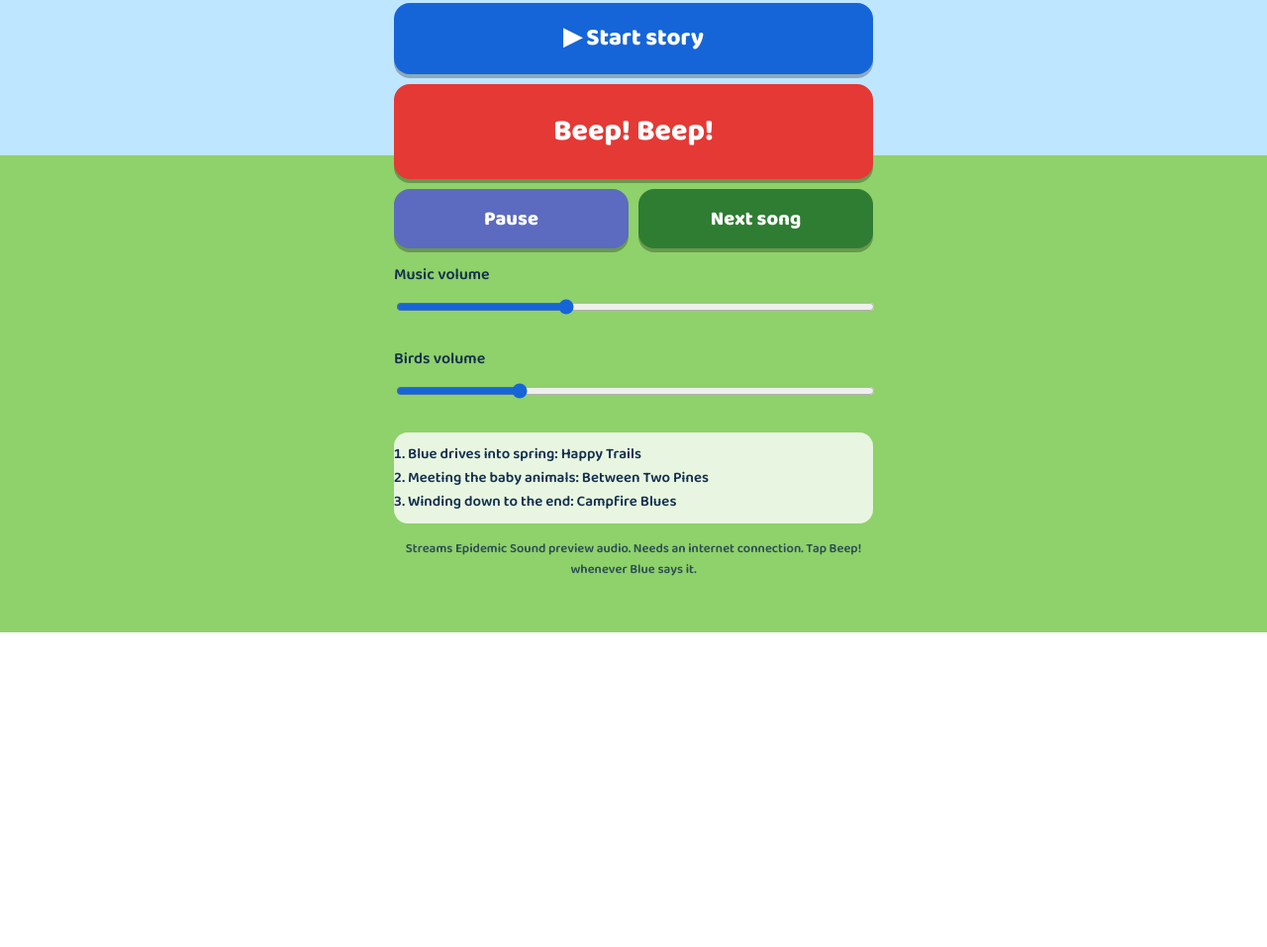
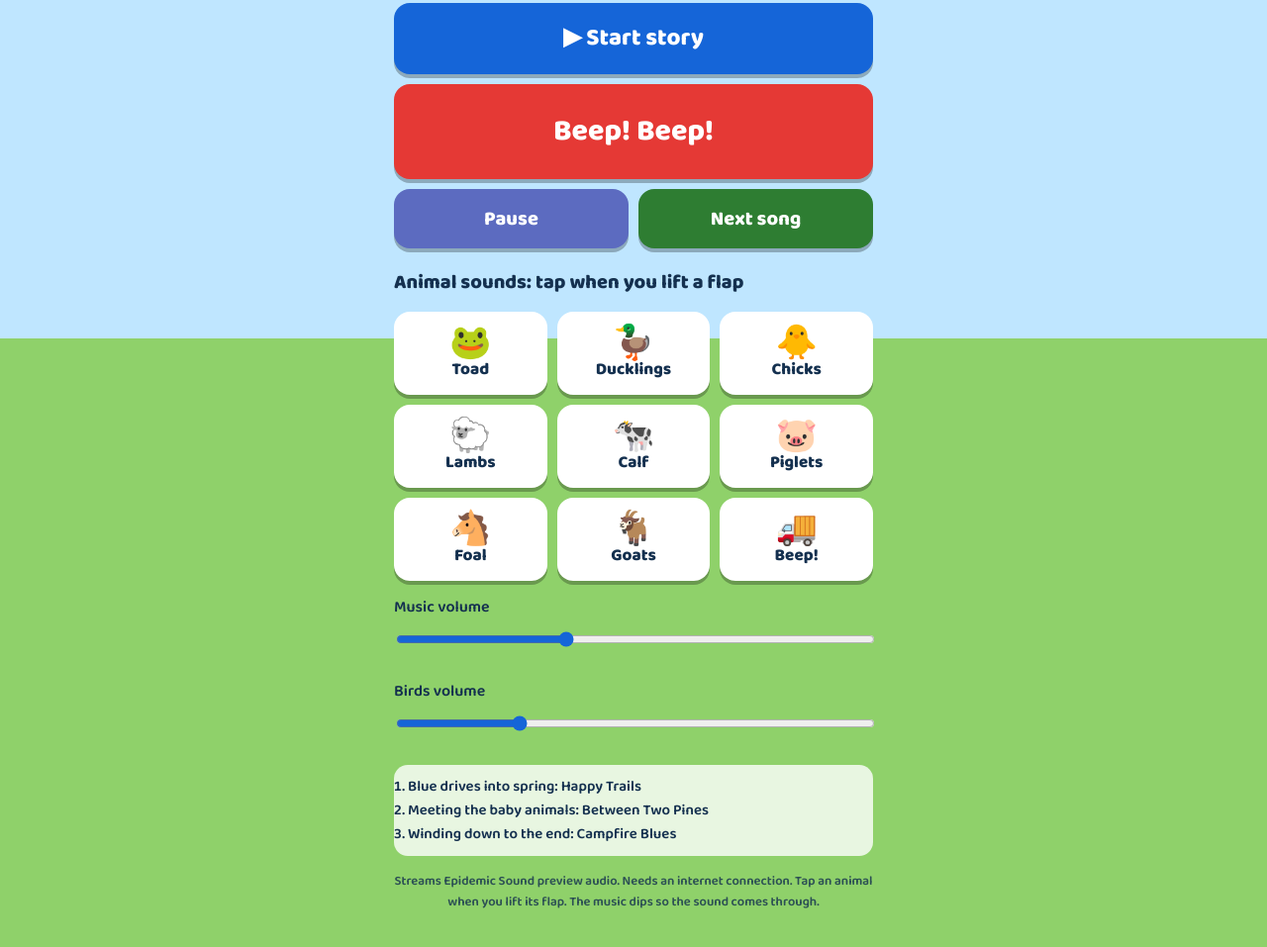
Before and after one commit to dylanbarker12/little-blue-truck-read-along, a plain HTML site: page index.html in a window 1280 px wide. Shown: the part 431-1388 px from the top of the page at 99% size. Before the commit the page ends 1070 px from the top, so only its background shows below. Drawn offline with Linux system fonts and the light colour scheme.

Commit message:
Add farm animal sound buttons
Co-Authored-By: Claude Opus 5.5 <noreply@anthropic.com>
Claude-Session: https://claude.ai/code/session_01Hhuksa8xsyczcyXPSqFSAn

```diff
--- a/index.html
+++ b/index.html
@@ -28,6 +28,11 @@ input[type=range]{width:100%;height:36px;accent-color:#1565d8}
 .list{background:#ffffffcc;border-radius:14px;padding:10px 14px;margin-top:16px;text-align:left;font-size:15px}
 .list li.on{font-weight:800;color:#0a4fa8}
 .note{font-size:13px;margin-top:14px;opacity:.8}
+.animals{display:grid;grid-template-columns:repeat(3,minmax(0,1fr));gap:10px;margin-top:14px}
+.animals button{background:#fff;color:#14304f;font-size:17px;min-height:84px;display:flex;flex-direction:column;align-items:center;justify-content:center;line-height:1.1;padding:6px}
+.animals button span{font-size:34px;line-height:1}
+.animals button.hit{background:#ffe066}
+h2{font-size:20px;margin:18px 0 0;text-align:left}
 </style>
 </head>
 <body>
@@ -51,12 +56,14 @@ input[type=range]{width:100%;height:36px;accent-color:#1565d8}
     <button id="pause">Pause</button>
     <button id="next">Next song</button>
   </div>
+  <h2>Animal sounds: tap when you lift a flap</h2>
+  <div class="animals" id="animals"></div>
   <label for="mvol">Music volume</label>
   <input id="mvol" type="range" min="0" max="100" value="35">
   <label for="bvol">Birds volume</label>
   <input id="bvol" type="range" min="0" max="100" value="25">
   <ol class="list" id="list"></ol>
-  <p class="note">Streams Epidemic Sound preview audio. Needs an internet connection. Tap Beep! whenever Blue says it.</p>
+  <p class="note">Streams Epidemic Sound preview audio. Needs an internet connection. Tap an animal when you lift its flap. The music dips so the sound comes through.</p>
 </main>
 <script>
 {
@@ -102,6 +109,31 @@ $("pause").onclick=()=>{
 $("next").onclick=()=>{if(!started)return;fade(music,0,800,()=>play(i+1))};
 $("mvol").oninput=()=>{music.volume=mv()};
 $("bvol").oninput=()=>{birds.volume=bv()};
+const A="https://audiocdn.epidemicsound.com/lqmp3/";
+const animals=[
+  {n:"Toad",e:"🐸",f:"01KK2DJ2301PQ99CTCD7Q48FQ9.mp3",max:3},
+  {n:"Ducklings",e:"🦆",f:"01KJFC16SG6XMM9SCATCXQK88B.mp3",max:3},
+  {n:"Chicks",e:"🐥",f:"01KHP52CK8ZNJ7YSPECEDYJPW6.mp3",max:4},
+  {n:"Lambs",e:"🐑",f:"01KJAFQ083B68YZ0DMAQE5GH04.mp3",max:4},
+  {n:"Calf",e:"🐄",f:"01KJ6EXPMPJQRS4FJ4YK4Y1Y6P.mp3",max:3},
+  {n:"Piglets",e:"🐷",f:"01KK1DWWEN8045601HKNB7JKZ1.mp3",max:4},
+  {n:"Foal",e:"🐴",f:"01KJ2F4008SKW3ZP3ZD9Z0EJST.mp3",max:3},
+  {n:"Goats",e:"🐐",f:"01KJQK4KJH77TN1KE31RHK5TEW.mp3",max:3},
+  {n:"Beep!",e:"🚚",f:"01KHYF724Q4A46MBZ4M36GF375.mp3",max:3}
+];
+const sfx=animals.map(a=>{const x=new Audio(A+a.f);x.preload="auto";return x});
+let duckT;
+const duckMusic=sec=>{if(!music.src||music.paused)return;clearTimeout(duckT);fade(music,mv()*0.35,250);duckT=setTimeout(()=>fade(music,mv(),900),sec*1000)};
+$("animals").innerHTML=animals.map((a,k)=>`<button data-k="${k}"><span>${a.e}</span>${a.n}</button>`).join('');
+$("animals").onclick=ev=>{
+  const b=ev.target.closest("button");if(!b)return;
+  const k=+b.dataset.k,a=animals[k],x=sfx[k];
+  sfx.forEach(o=>{if(o!==x&&!o.paused){o.pause()}});
+  x.currentTime=0;x.volume=1;x.play().catch(()=>{});
+  clearTimeout(x._t);x._t=setTimeout(()=>fade(x,0,400,()=>x.pause()),a.max*1000);
+  b.classList.add("hit");setTimeout(()=>b.classList.remove("hit"),a.max*1000);
+  duckMusic(a.max);
+};
 render();
 }
 </script>
```
